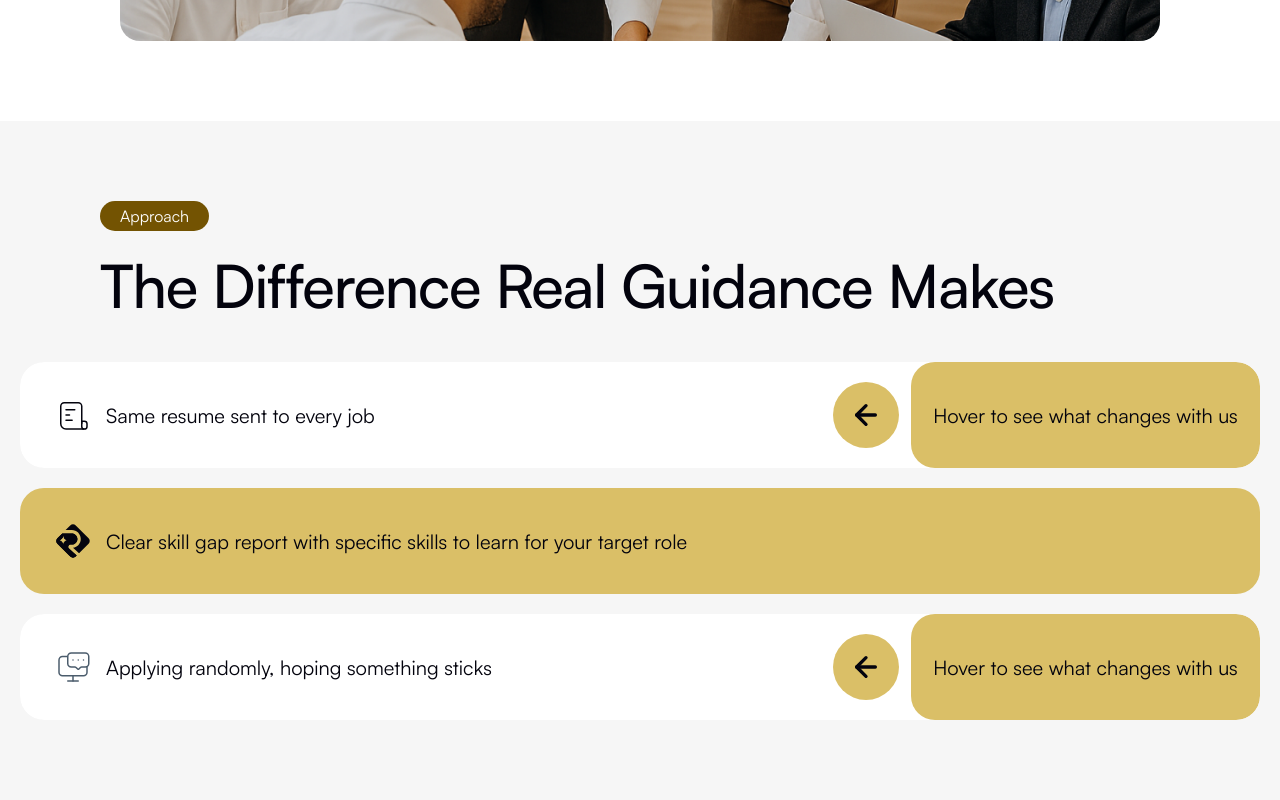
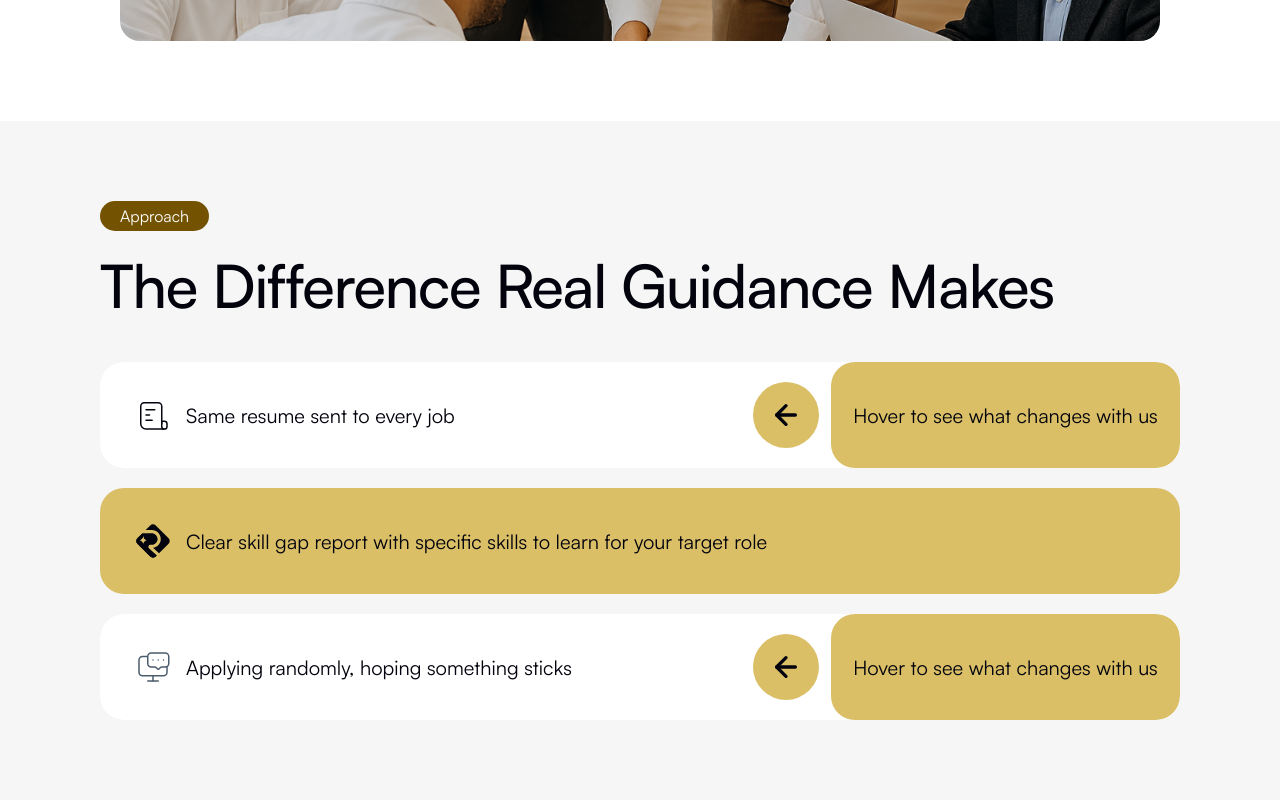
Before and after one commit to code1fun1/final-resai-, a React (Vite) app: page / in a window 1280 px wide. Shown: the part 4120-4920 px from the top of the page. Built offline with nearby package versions, Linux system fonts and the light colour scheme; a web font is replaced by a local one.

Commit message:
UI fix : made approach component and cmpny comp properly rendered to ipad pro

```diff
--- a/src/components/ApproachSection.tsx
+++ b/src/components/ApproachSection.tsx
@@ -25,11 +25,11 @@ const ApproachSection: FunctionComponent = () => {
   ];
 
   return (
-    <section className="w-full bg-[#f6f6f6] py-14 sm:py-16 lg:py-20 overflow-hidden">
-      <div className="max-w-[1600px] mx-auto px-4 sm:px-6 md:px-10 lg:px-[100px]">
+    <section className="w-full bg-[#f6f6f6] py-14 sm:py-16 lg:py-20">
+      <div className="max-w-[1440px] mx-auto px-4 sm:px-6 md:px-10 lg:px-[100px]">
 
         {/* Header */}
-        <div className="mb-8 lg:mb-10 max-w-[1240px] mx-auto">
+        <div className="mb-8 lg:mb-10">
           <button className="bg-[#735302] rounded-[16px] px-4 sm:px-5 py-1 text-white text-[14px] sm:text-[15px] lg:text-[16px] font-medium">
             Approach
           </button>
@@ -41,13 +41,13 @@ const ApproachSection: FunctionComponent = () => {
           </h2>
         </div>
 
-        <div className="flex flex-col gap-4 sm:gap-5 items-center">
+        <div className="flex flex-col gap-4 sm:gap-5">
 
           {/* ROW 1 */}
-          <div className="group relative w-full lg:w-[1240px] h-[80px] sm:h-[92px] lg:h-[106px] rounded-[18px] sm:rounded-[20px] lg:rounded-[24px] overflow-hidden">
+          <div className="group relative w-full h-[80px] sm:h-[92px] lg:h-[106px] rounded-[18px] sm:rounded-[20px] lg:rounded-[24px] overflow-hidden">
 
             {/* White card */}
-            <div className="absolute left-0 top-0 w-full sm:w-[74%] md:w-[76%] lg:w-[1018px] h-full bg-white rounded-[18px] sm:rounded-[20px] lg:rounded-[24px] px-4 sm:px-6 lg:px-8 pr-[168px] sm:pr-6 lg:pr-8 flex items-center">
+            <div className="absolute left-0 top-0 w-full h-full bg-white rounded-[18px] sm:rounded-[20px] lg:rounded-[24px] px-4 sm:px-6 lg:px-8 pr-[168px] sm:pr-[290px] lg:pr-[440px] flex items-center">
               <img
                 src={comparisons[0].icon}
                 alt=""
@@ -63,14 +63,14 @@ const ApproachSection: FunctionComponent = () => {
               <div className="w-[44px] h-[44px] sm:w-[52px] sm:h-[52px] lg:w-[66px] lg:h-[66px] rounded-full bg-[#dabf67] flex items-center justify-center shrink-0">
                 <ArrowLeft className="w-5 h-5 sm:w-6 sm:h-6 lg:w-8 lg:h-8 text-[#03030d]" strokeWidth={2.5} />
               </div>
-              <div className="flex ml-2 sm:ml-3 w-[116px] sm:w-[220px] md:w-[260px] lg:w-[349px] h-[60px] sm:h-[78px] md:h-[88px] lg:h-[106px] bg-[#dabf67] rounded-[14px] sm:rounded-[20px] lg:rounded-[24px] items-center justify-center px-2 sm:px-4 text-center">
-                <span className="text-[9px] sm:text-[13px] md:text-[15px] lg:text-[20px] text-[#03030d] font-medium leading-tight">
+              <div className="flex ml-2 sm:ml-3 w-[116px] sm:w-[220px] lg:w-[349px] h-[60px] sm:h-[78px] lg:h-[106px] bg-[#dabf67] rounded-[14px] sm:rounded-[20px] lg:rounded-[24px] items-center justify-center px-2 sm:px-4 text-center">
+                <span className="text-[9px] sm:text-[13px] lg:text-[20px] text-[#03030d] font-medium leading-tight">
                   Hover to see what changes with us
                 </span>
               </div>
             </div>
 
-            {/* Gold overlay — slides from RIGHT to LEFT on hover, covers entire row */}
+            {/* Gold overlay — slides from RIGHT to LEFT on hover */}
             <div className="absolute inset-0 bg-[#dabf67] flex items-center px-4 sm:px-6 lg:px-8 translate-x-full group-hover:translate-x-0 transition-transform duration-500 ease-out z-20">
               <img
                 src={comparisons[0].icon}
@@ -85,7 +85,7 @@ const ApproachSection: FunctionComponent = () => {
           </div>
 
           {/* MIDDLE GOLD CARD */}
-          <div className="w-full lg:w-[1240px] h-[80px] sm:h-[92px] lg:h-[106px] bg-[#dabf67] rounded-[18px] sm:rounded-[20px] lg:rounded-[24px] px-4 sm:px-6 lg:px-8 flex items-center">
+          <div className="w-full h-[80px] sm:h-[92px] lg:h-[106px] bg-[#dabf67] rounded-[18px] sm:rounded-[20px] lg:rounded-[24px] px-4 sm:px-6 lg:px-8 flex items-center">
             <img
               src="/images/img_pdf_note_black_900_01.svg"
               alt=""
@@ -97,10 +97,10 @@ const ApproachSection: FunctionComponent = () => {
           </div>
 
           {/* ROW 2 */}
-          <div className="group relative w-full lg:w-[1240px] h-[80px] sm:h-[92px] lg:h-[106px] rounded-[18px] sm:rounded-[20px] lg:rounded-[24px] overflow-hidden">
+          <div className="group relative w-full h-[80px] sm:h-[92px] lg:h-[106px] rounded-[18px] sm:rounded-[20px] lg:rounded-[24px] overflow-hidden">
 
             {/* White card */}
-            <div className="absolute left-0 top-0 w-full sm:w-[74%] md:w-[76%] lg:w-[1018px] h-full bg-white rounded-[18px] sm:rounded-[20px] lg:rounded-[24px] px-4 sm:px-6 lg:px-8 pr-[168px] sm:pr-6 lg:pr-8 flex items-center">
+            <div className="absolute left-0 top-0 w-full h-full bg-white rounded-[18px] sm:rounded-[20px] lg:rounded-[24px] px-4 sm:px-6 lg:px-8 pr-[168px] sm:pr-[290px] lg:pr-[440px] flex items-center">
               <img
                 src={comparisons[1].icon}
                 alt=""
@@ -116,14 +116,14 @@ const ApproachSection: FunctionComponent = () => {
               <div className="w-[44px] h-[44px] sm:w-[52px] sm:h-[52px] lg:w-[66px] lg:h-[66px] rounded-full bg-[#dabf67] flex items-center justify-center shrink-0">
                 <ArrowLeft className="w-5 h-5 sm:w-6 sm:h-6 lg:w-8 lg:h-8 text-[#03030d]" strokeWidth={2.5} />
               </div>
-              <div className="flex ml-2 sm:ml-3 w-[116px] sm:w-[220px] md:w-[260px] lg:w-[349px] h-[60px] sm:h-[78px] md:h-[88px] lg:h-[106px] bg-[#dabf67] rounded-[14px] sm:rounded-[20px] lg:rounded-[24px] items-center justify-center px-2 sm:px-4 text-center">
-                <span className="text-[9px] sm:text-[13px] md:text-[15px] lg:text-[20px] text-[#03030d] font-medium leading-tight">
+              <div className="flex ml-2 sm:ml-3 w-[116px] sm:w-[220px] lg:w-[349px] h-[60px] sm:h-[78px] lg:h-[106px] bg-[#dabf67] rounded-[14px] sm:rounded-[20px] lg:rounded-[24px] items-center justify-center px-2 sm:px-4 text-center">
+                <span className="text-[9px] sm:text-[13px] lg:text-[20px] text-[#03030d] font-medium leading-tight">
                   Hover to see what changes with us
                 </span>
               </div>
             </div>
 
-            {/* Gold overlay — slides from RIGHT to LEFT on hover, covers entire row */}
+            {/* Gold overlay — slides from RIGHT to LEFT on hover */}
             <div className="absolute inset-0 bg-[#dabf67] flex items-center px-4 sm:px-6 lg:px-8 translate-x-full group-hover:translate-x-0 transition-transform duration-500 ease-out z-20">
               <img
                 src={comparisons[1].icon}
--- a/src/components/CompanyLogos.tsx
+++ b/src/components/CompanyLogos.tsx
@@ -17,7 +17,7 @@ const CompanyLogos: FunctionComponent = () => {
   ];
 
   const LogoItem = ({ company }: { company: Company }) => (
-    <div className="flex-shrink-0 flex items-center justify-center px-8 lg:px-0">
+    <div className="flex-shrink-0 flex items-center justify-center px-12 xl:px-0">
       <img
         src={company.src}
         alt={company.alt}
@@ -41,14 +41,14 @@ const CompanyLogos: FunctionComponent = () => {
           </p>
 
           {/* Desktop — static flex row */}
-          <div className="hidden lg:flex justify-center items-center gap-[76px] w-full">
+          <div className="hidden xl:flex justify-center items-center gap-[76px] w-full">
             {companies.map((company, index) => (
               <LogoItem key={index} company={company} />
             ))}
           </div>
 
-          {/* Mobile/Tablet — infinite marquee */}
-          <div className="lg:hidden w-full overflow-hidden">
+          {/* Mobile/Tablet/iPad — infinite marquee */}
+          <div className="xl:hidden w-full overflow-hidden">
             <div className="animate-marquee">
               {/* Duplicate logos for seamless loop */}
               {[...companies, ...companies].map((company, index) => (
```
